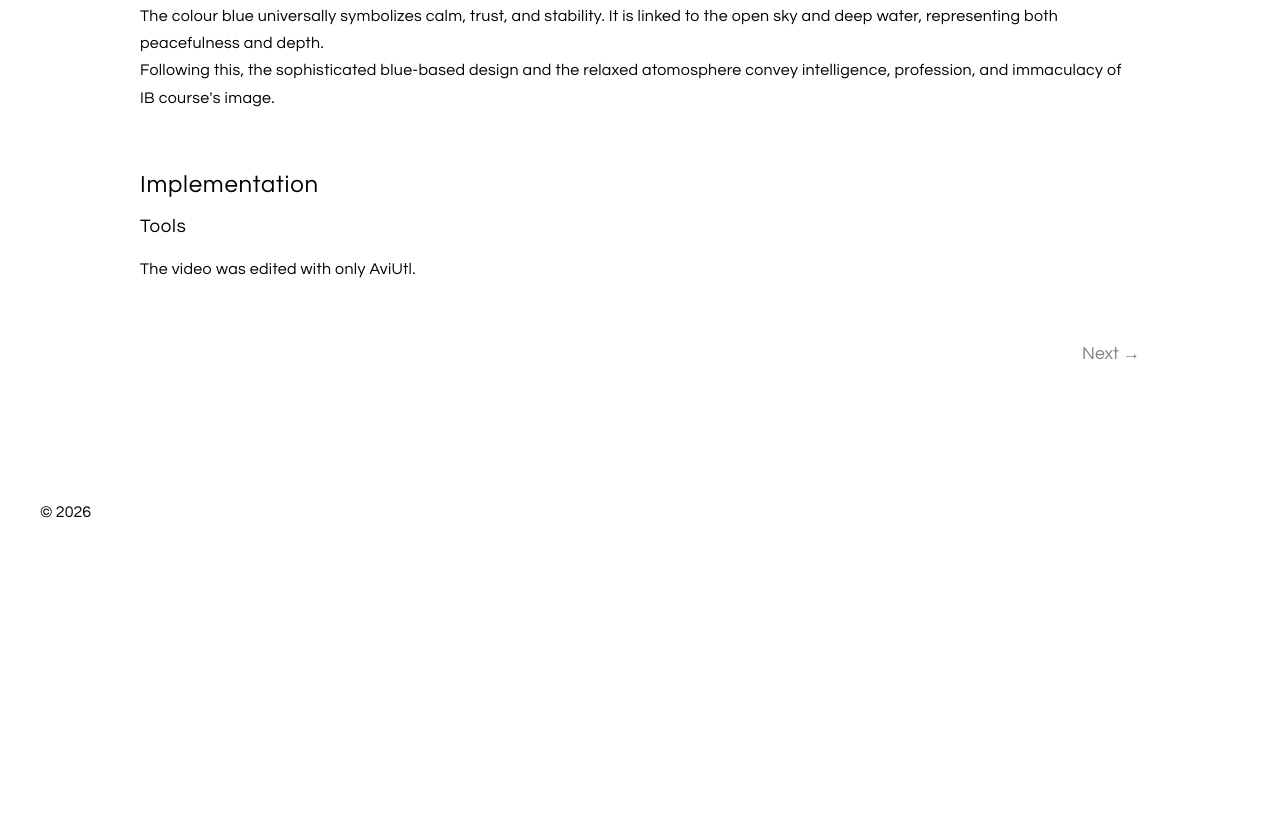
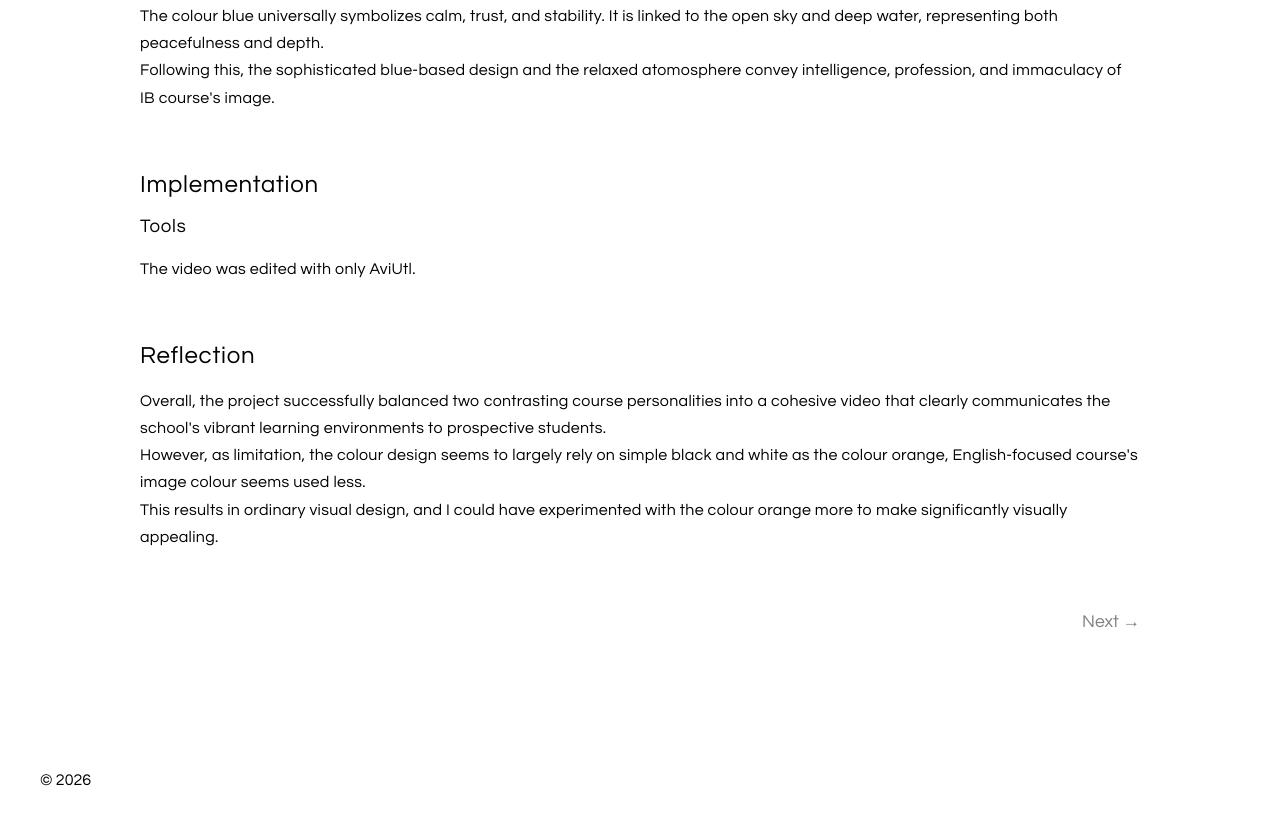
Before and after one commit to 10E110/Portfolio, a plain HTML site: page html/works/work01.html in a window 1280 px wide. Shown: the part 775-1599 px from the top of the page. Before the commit the page ends 1335 px from the top, so only its background shows below. Drawn offline with Linux system fonts and the light colour scheme.

Commit message:
add: reflection

```diff
--- a/html/works/work01.html
+++ b/html/works/work01.html
@@ -60,6 +60,13 @@
                 <p>The video was edited with only AviUtl.</p>
                 <p></p>
             </section>
+            <section>
+                <h2>Reflection</h2>
+                <p>Overall, the project successfully balanced two contrasting course personalities into a cohesive video
+                    that clearly communicates the school's vibrant learning environments to prospective students.</p>
+                <p>However, as limitation, the colour design seems to largely rely on simple black and white as the colour orange, English-focused course's image colour seems used less.</p>
+                <p>This results in ordinary visual design, and I could have experimented with the colour orange more to make significantly visually appealing.</p>
+            </section>
             <div class="page-change">
                 <nav>
                     <span></span>
```
Also changed, not shown: html/works/work02.html (+6 -5 lines).
